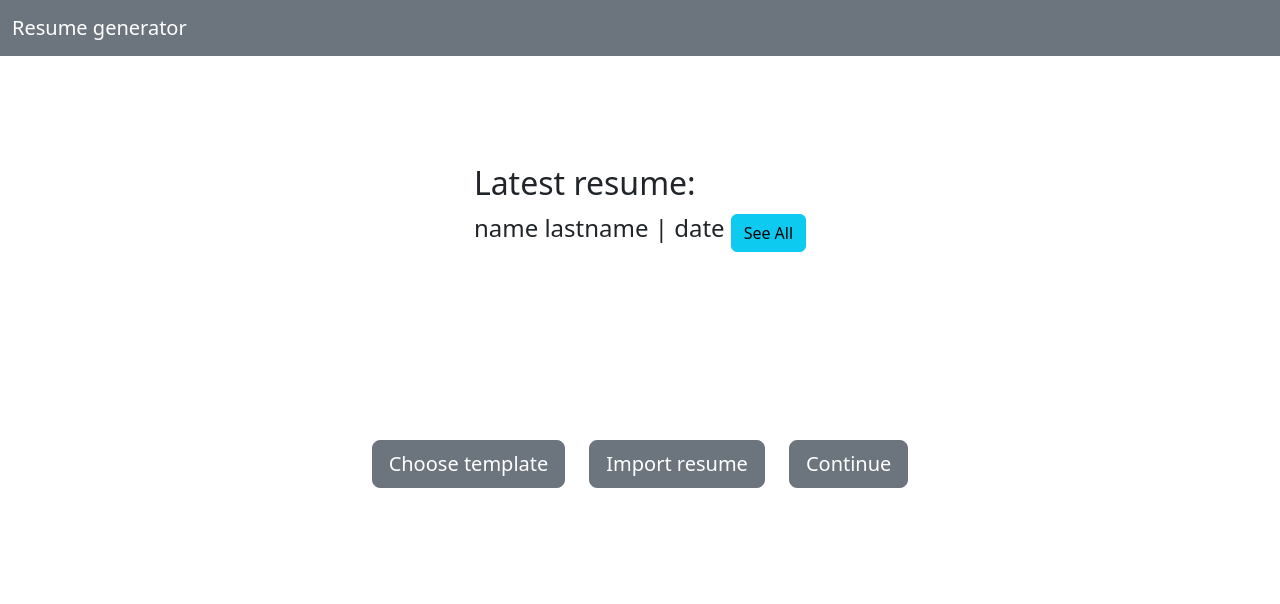
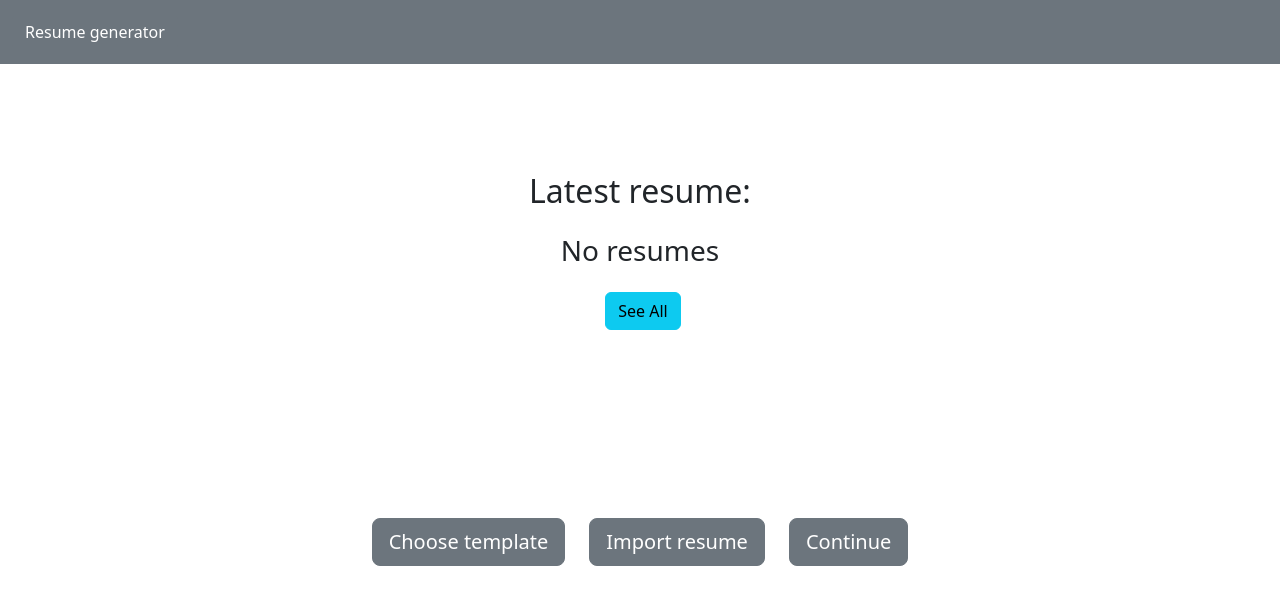
Before and after one commit to nikolozb/ol-academy-resume-generator, a React (Create React App) app: page / in a window 1280 px wide. Shown: the top 604 px of the page. Built offline with nearby package versions, Linux system fonts and the light colour scheme.

Commit message:
home-page/last resume

```diff
--- a/src/App.js
+++ b/src/App.js
@@ -1,4 +1,4 @@
-import { Routes, Route } from "react-router-dom";
+import { Routes, Route, useNavigate } from "react-router-dom";
 
 import NotFound from "./pages/NotFound";
 import Home from "./pages/Home";
@@ -8,13 +8,17 @@ import Create from "./pages/Create";
 import Export from "./pages/Export";
 import StoredResumes from "./pages/StoredResumes";
 
-import { Navbar, NavbarBrand } from "reactstrap";
+import { Navbar, NavbarBrand, Button } from "reactstrap";
 
 function App() {
+  const navigate = useNavigate();
+
   return (
     <div>
       <Navbar color="secondary" dark>
-        <NavbarBrand>Resume generator</NavbarBrand>
+        <NavbarBrand>
+          <Button onClick={() => navigate("/")}>Resume generator</Button>
+        </NavbarBrand>
       </Navbar>
       <Routes>
         <Route path="/*" element={<NotFound />} />
--- a/src/index.scss
+++ b/src/index.scss
@@ -19,8 +19,12 @@ a {
   &__last {
     // border: 1px solid black;
     border-radius: 8px;
-    max-width: 500px;
+    // max-width: 500px;
     padding: 8px 14px;
+    display: flex;
+    flex-direction: column;
+    align-items: center;
+    row-gap: 16px;
   }
   &__title {
     font-size: 32px;
--- a/src/pages/Home.jsx
+++ b/src/pages/Home.jsx
@@ -2,11 +2,25 @@ import { Link } from "react-router-dom";
 import { Button } from "reactstrap";
 
 const Home = () => {
+  const AllResumes = JSON.parse(localStorage.getItem("all_resumes"));
+  const lastResume =
+    AllResumes === undefined || AllResumes === null
+      ? {}
+      : AllResumes[AllResumes.length - 1];
+
   return (
     <div className="home">
       <div className="home__last">
         <h4 className="home__title">Latest resume:</h4>
-        <span className="home__info">name lastname | date</span>
+        <span className="home__info">
+          {AllResumes === null ? (
+            <h3>No resumes</h3>
+          ) : (
+            <span>
+              {lastResume?.name} - {lastResume?.date}
+            </span>
+          )}
+        </span>
         <Link to="/stored_resumes">
           <Button color="info" size="" className="home__stored">
             See All
```
